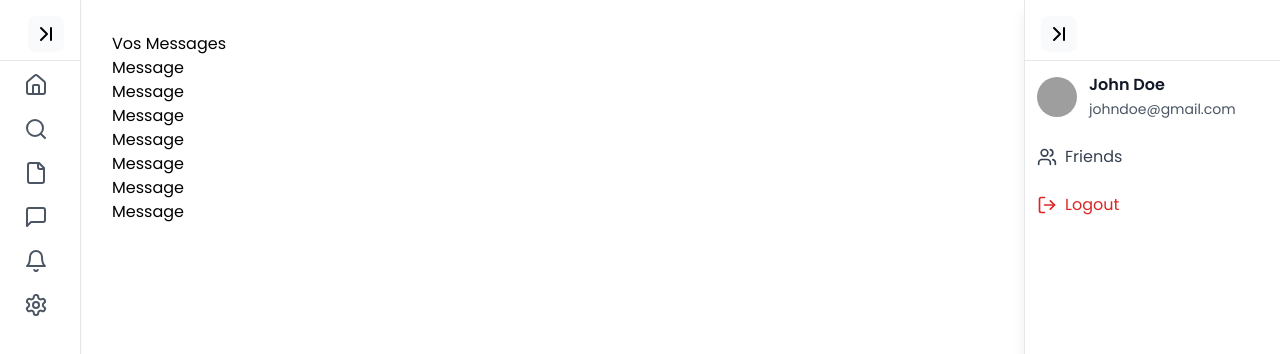
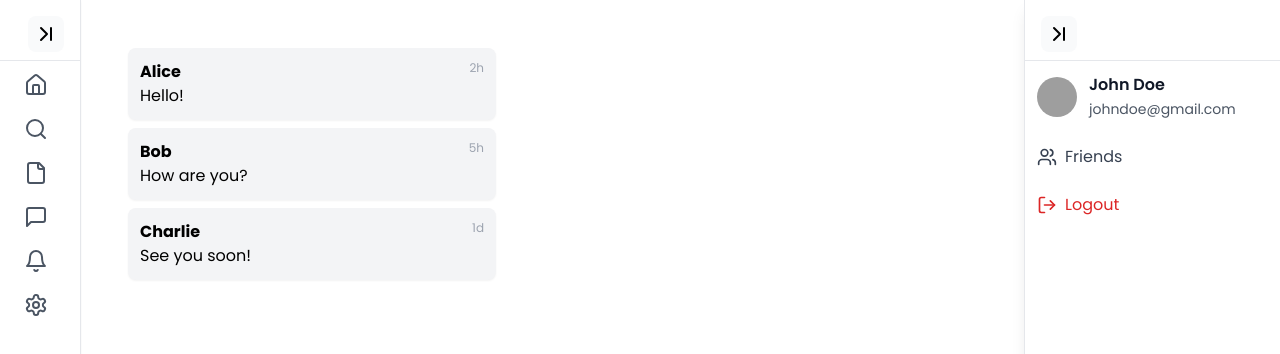
Before and after one commit to aznidi/isgihub-front, a React (Vite) app: page /inbox in a window 1280 px wide. Shown: the top 354 px of the page. Built offline with nearby package versions, Linux system fonts and the light colour scheme; grey boxes are pictures that could not be loaded.

Commit message:
Add Inbox Page

```diff
--- a/src/components/Inbox.jsx
+++ b/src/components/Inbox.jsx
@@ -1,21 +1,51 @@
-import React from 'react'
-import Message from './Message'
+import React, { useState, useEffect } from 'react';
+import MessageList from './MessageList';
+import MessageDetail from './MessageDetail';
 
 function Inbox() {
+  const [isDesktop, setIsDesktop] = useState(window.innerWidth >= 768);
+  const [selectedMessage, setSelectedMessage] = useState(null);
+
+  useEffect(() => {
+    const handleResize = () => setIsDesktop(window.innerWidth >= 768);
+    window.addEventListener('resize', handleResize);
+    return () => window.removeEventListener('resize', handleResize);
+  }, []);
+
+  const handleSelectMessage = (message) => {
+    setSelectedMessage(message);
+  };
+
+  const messages = [
+    { id: 1, sender: 'Alice', content: 'Hello!', time: '2h' },
+    { id: 2, sender: 'Bob', content: 'How are you?', time: '5h' },
+    { id: 3, sender: 'Charlie', content: 'See you soon!', time: '1d' },
+  ];
+
   return (
-
-    <>
-      <h3>Vos Messages</h3>
-      <Message />
-      <Message />
-      <Message />
-      <Message />
-      <Message />
-      <Message />
-      <Message />
-    </>
-
-  )
+    <div className="p-4 transition-all duration-500 ease-in-out">
+      {isDesktop ? (
+        <div className="flex">
+          <div className="w-1/3">
+            <MessageList messages={messages} onSelect={handleSelectMessage} />
+          </div>
+          <div className="w-2/3">
+            {selectedMessage ? (
+              <MessageDetail message={selectedMessage} />
+            ) : (
+              ''
+            )}
+          </div>
+        </div>
+      ) : (
+        selectedMessage ? (
+          <MessageDetail message={selectedMessage} onBack={() => setSelectedMessage(null)} />
+        ) : (
+          <MessageList messages={messages} onSelect={handleSelectMessage} />
+        )
+      )}
+    </div>
+  );
 }
 
-export default Inbox
+export default Inbox;
--- /dev/null
+++ b/src/components/MessageDetail.jsx
@@ -0,0 +1,43 @@
+import React, { useState } from 'react';
+
+function MessageDetail({ message, onBack }) {
+  const [reply, setReply] = useState('');
+
+  const handleReply = () => {
+    alert(`Envoyé: ${reply}`);
+    setReply('');
+  };
+
+  return (
+    <div className="p-4 space-y-4 animate-fade-in">
+      {onBack && (
+        <button className="text-blue-500" onClick={onBack}>
+          Retour
+        </button>
+      )}
+      <div className="bg-gray-100 p-4 rounded-lg shadow-md">
+        <div className="flex justify-between">
+          <p className="font-bold">{message.sender}</p>
+          <span className="text-xs text-gray-400">{message.time}</span>
+        </div>
+        <p>{message.content}</p>
+      </div>
+      <div className="space-y-2">
+        <textarea
+          value={reply}
+          onChange={(e) => setReply(e.target.value)}
+          className="w-full p-2 border rounded-lg focus:outline-none focus:ring-2 focus:ring-blue-500"
+          placeholder="Votre réponse"
+        />
+        <button
+          onClick={handleReply}
+          className="w-full bg-blue-500 text-white py-2 rounded-lg hover:bg-blue-600 transition"
+        >
+          Envoyer
+        </button>
+      </div>
+    </div>
+  );
+}
+
+export default MessageDetail;
--- /dev/null
+++ b/src/components/MessageList.jsx
@@ -0,0 +1,23 @@
+import React from 'react';
+
+function MessageList({ messages, onSelect }) {
+  return (
+    <div className="space-y-2">
+      {messages.map((message) => (
+        <div
+          key={message.id}
+          className="bg-gray-100 p-3 rounded-lg cursor-pointer hover:bg-gray-200 transition transform hover:-translate-y-1 shadow-sm hover:shadow-lg"
+          onClick={() => onSelect(message)}
+        >
+          <div className="flex justify-between">
+            <p className="font-bold">{message.sender}</p>
+            <span className="text-xs text-gray-400">{message.time}</span>
+          </div>
+          <p>{message.content}</p>
+        </div>
+      ))}
+    </div>
+  );
+}
+
+export default MessageList;
```
